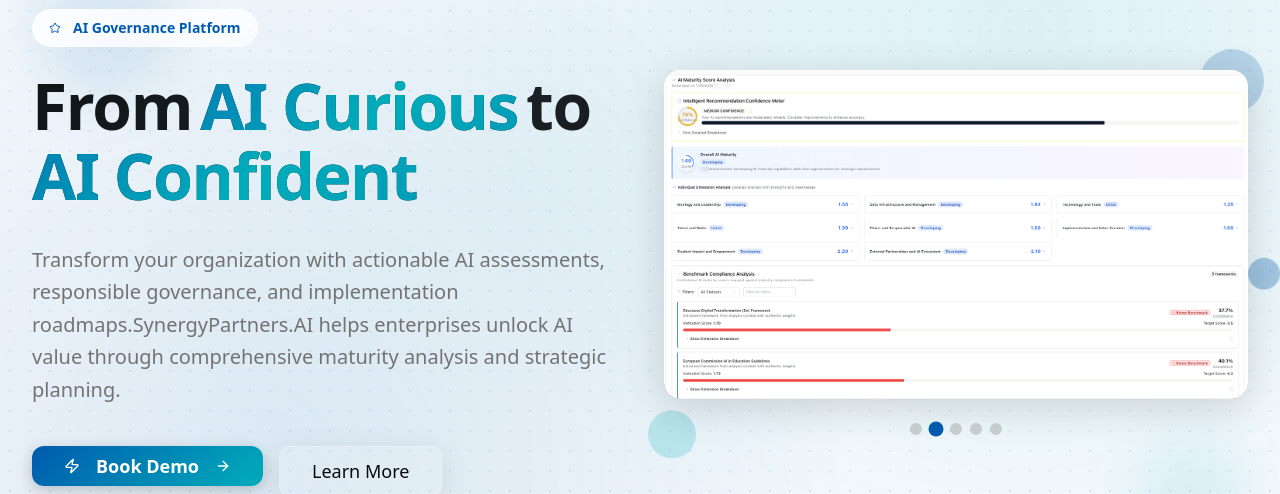
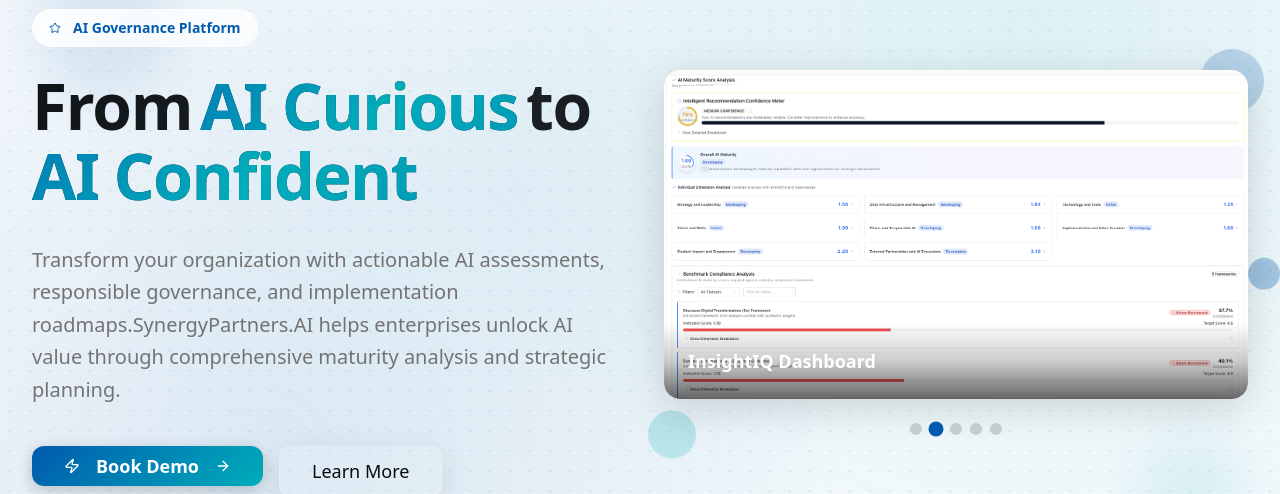
Before and after one commit to tomholmes/synergy-partners-website, a React (Vite) app: page / in a window 1280 px wide. Shown: the part 184-678 px from the top of the page. Built offline with nearby package versions, Linux system fonts and the light colour scheme; no server answers.

Commit message:
Optimize carousel transitions to eliminate screen flicker - use absolute positioning and faster fade transitions

```diff
--- a/src/components/DashboardCarousel.jsx
+++ b/src/components/DashboardCarousel.jsx
@@ -83,29 +83,27 @@
     <div className="relative w-full h-full group">
       {/* Main Carousel */}
       <div className="relative overflow-hidden rounded-2xl shadow-strong">
+        <div className="relative">
           <AnimatePresence mode="wait">
-          <motion.div
+            <motion.img
               key={currentIndex}
-            initial={{ opacity: 0, scale: 1.05 }}
-            animate={{ opacity: 1, scale: 1 }}
-            exit={{ opacity: 0, scale: 0.95 }}
-            transition={{ duration: 0.5, ease: "easeInOut" }}
-            className="relative"
-          >
-            <img
               src={dashboards[currentIndex].image}
               alt={dashboards[currentIndex].alt}
-              className="w-full h-auto rounded-2xl"
+              className="w-full h-auto rounded-2xl absolute inset-0"
+              initial={{ opacity: 0 }}
+              animate={{ opacity: 1 }}
+              exit={{ opacity: 0 }}
+              transition={{ duration: 0.2, ease: "easeInOut" }}
             />
+          </AnimatePresence>
 
           {/* Overlay with title */}
-            <div className="absolute bottom-0 left-0 right-0 bg-gradient-to-t from-black/60 via-black/20 to-transparent p-6 rounded-b-2xl">
+          <div className="absolute bottom-0 left-0 right-0 bg-gradient-to-t from-black/60 via-black/20 to-transparent p-6 rounded-b-2xl z-10">
             <h3 className="text-white text-lg font-semibold">
               {dashboards[currentIndex].title}
             </h3>
           </div>
-          </motion.div>
-        </AnimatePresence>
+        </div>
 
         {/* Navigation Arrows */}
         <Button
@@ -127,7 +125,7 @@
         </Button>
 
         {/* Progress Bar */}
-        <div className="absolute top-4 left-4 right-4">
+        <div className="absolute top-4 left-4 right-4 z-20">
           <div className="w-full bg-white/20 rounded-full h-1 backdrop-blur-sm">
             <motion.div
               className="bg-white h-1 rounded-full"
```
Also changed, not shown: 28 other files (tests, documents, lock files or other folders). Lines whose indentation alone changed are shown as unchanged.
